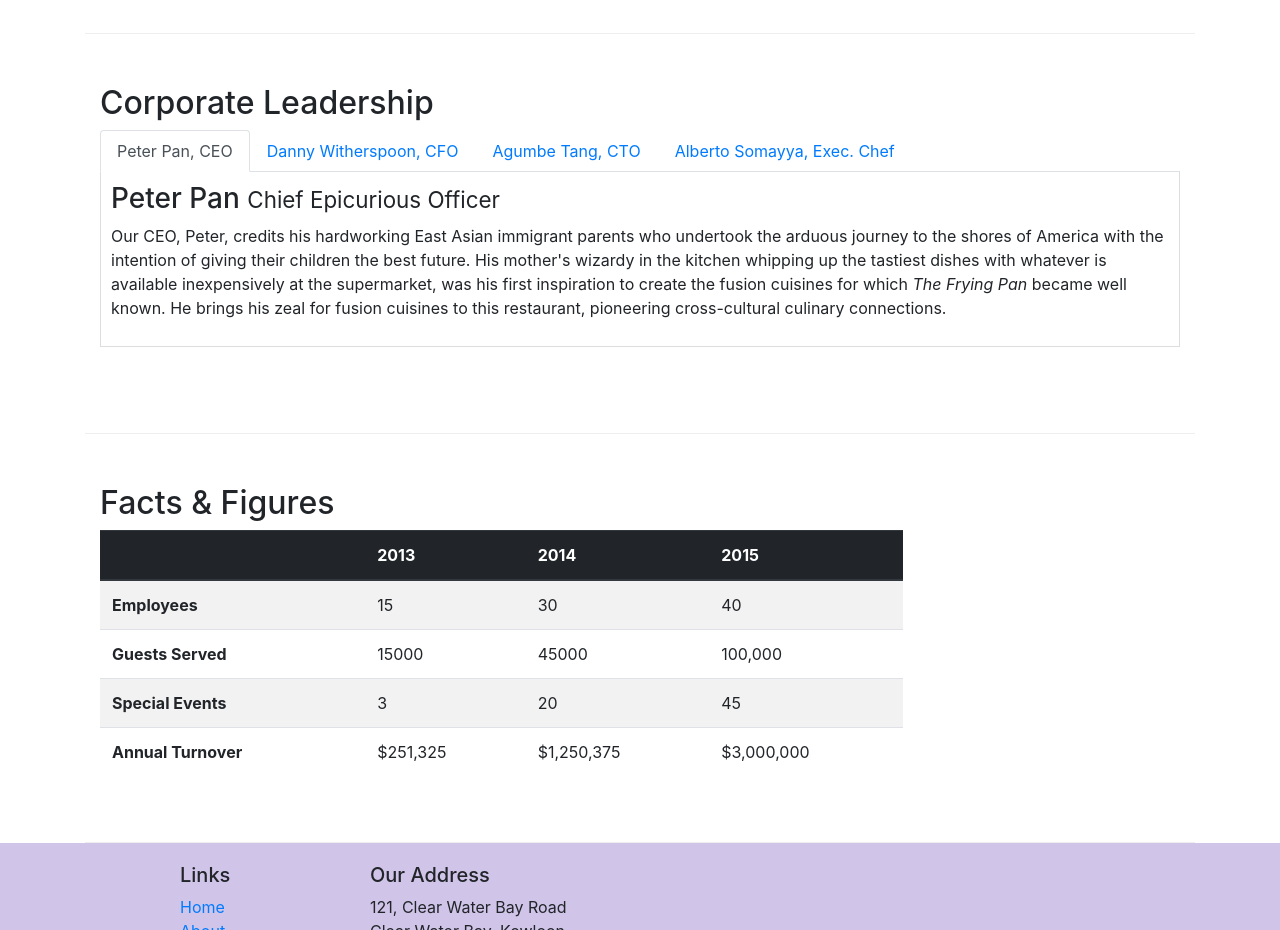
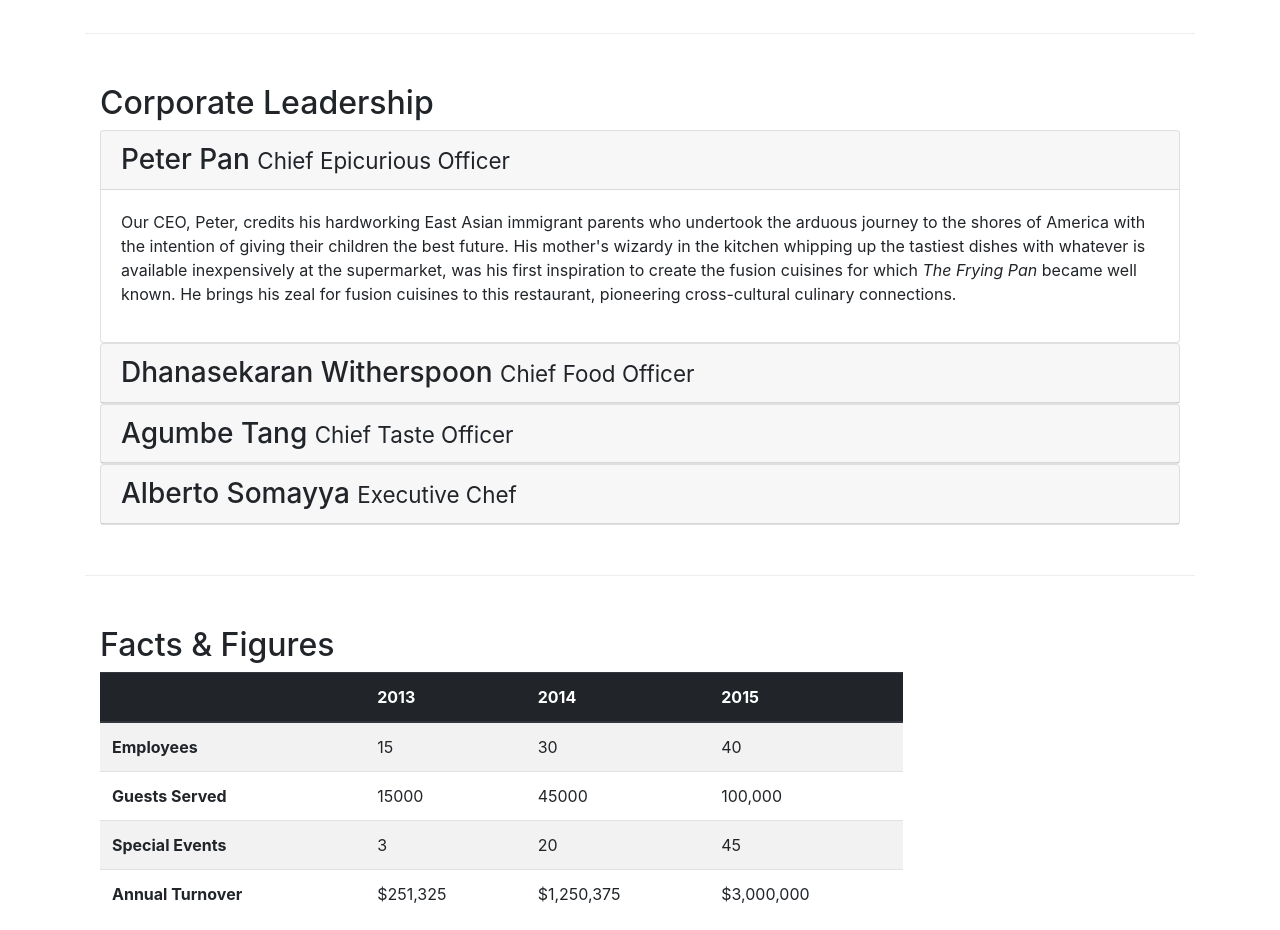
Before and after one commit to aneeshgarg1998/bootstrap-exercise, a website: page aboutus.html in a window 1280 px wide. Shown: the part 960-1890 px from the top of the page. Drawn offline with nearby package versions, Linux system fonts and the light colour scheme.

Commit message:
Accordian

```diff
--- a/aboutus.html
+++ b/aboutus.html
@@ -102,36 +102,46 @@
         <div class="row row-content">
             <div class="col-12">
                 <h2>Corporate Leadership</h2>
-                <ul class="nav nav-tabs">
-                    <li class="nav-item">
-                        <a class="nav-link active" role="tab" data-toggle="tab" href="#peter">Peter Pan, CEO</a>
-                    </li>
-                    <li class="nav-item">
-                        <a class="nav-link" role="tab" data-toggle="tab" href="#danny">Danny Witherspoon, CFO</a>
-                    </li>
-                    <li class="nav-item">
-                        <a class="nav-link" role="tab" data-toggle="tab" href="#agumbe">Agumbe Tang, CTO</a>
-                    </li>
-                    <li class="nav-item">
-                        <a class="nav-link" role="tab" data-toggle="tab" href="#alberto">Alberto Somayya, Exec. Chef</a>
-                    </li>
-                </ul>
-                <div class="tab-content">
-                    <div role="tabpanel" class="tab-pane fade show active" id="peter">
-                        <h3>Peter Pan <small>Chief Epicurious Officer</small></h3>
-                        <p class="d-none d-sm-block">Our CEO, Peter, credits his hardworking East Asian immigrant parents who undertook the arduous journey to the shores of America with the intention of giving their children the best future. His mother's wizardy in the kitchen whipping up the tastiest dishes with whatever is available inexpensively at the supermarket, was his first inspiration to create the fusion cuisines for which <em>The Frying Pan</em> became well known. He brings his zeal for fusion cuisines to this restaurant, pioneering cross-cultural culinary connections.</p>
+                <div id="accordian">
+                    <div class="card">
+                        <div class="card-header" role="tab" id="peterhead">
+                            <h3 class="mb-0">
+                                <a data-toggle="collapse" data-target="#peter">Peter Pan <small>Chief Epicurious Officer</small></a>
+                            </h3>
+                        </div>
+                        <div class="card-body collapse show" id="peter" data-parent="#accordian">
+                            <p class="d-none d-sm-block">Our CEO, Peter, credits his hardworking East Asian immigrant parents who undertook the arduous journey to the shores of America with the intention of giving their children the best future. His mother's wizardy in the kitchen whipping up the tastiest dishes with whatever is available inexpensively at the supermarket, was his first inspiration to create the fusion cuisines for which <em>The Frying Pan</em> became well known. He brings his zeal for fusion cuisines to this restaurant, pioneering cross-cultural culinary connections.</p>
+                        </div>
                     </div>
-                    <div role="tabpanel" class="tab-pane fade" id="danny">
-                        <h3>Dhanasekaran Witherspoon <small>Chief Food Officer</small></h3>
-                        <p class="d-none d-sm-block">Our CFO, Danny, as he is affectionately referred to by his colleagues, comes from a long established family tradition in farming and produce. His experiences growing up on a farm in the Australian outback gave him great appreciation for varieties of food sources. As he puts it in his own words, <em>Everything that runs, wins, and everything that stays, pays!</em></p>
+                    <div class="card">
+                        <div class="card-header" role="tab" id="dannyhead">
+                            <h3 class="mb-0">
+                                <a data-toggle="collapse" data-target="#danny">Dhanasekaran Witherspoon <small>Chief Food Officer</small></a>
+                            </h3>
+                        </div>
+                        <div class="card-body collapse" id="danny" data-parent="#accordian">
+                            <p class="d-none d-sm-block">Our CFO, Danny, as he is affectionately referred to by his colleagues, comes from a long established family tradition in farming and produce. His experiences growing up on a farm in the Australian outback gave him great appreciation for varieties of food sources. As he puts it in his own words, <em>Everything that runs, wins, and everything that stays, pays!</em></p>
+                        </div>
                     </div>
-                    <div role="tabpanel" class="tab-pane fade" id="agumbe">
-                        <h3>Agumbe Tang <small>Chief Taste Officer</small></h3>
-                        <p class="d-none d-sm-block">Blessed with the most discerning gustatory sense, Agumbe, our CTO, personally ensures that every dish that we serve meets his exacting tastes. Our chefs dread the tongue lashing that ensues if their dish does not meet his exacting standards. He lives by his motto, <em>You click only if you survive my lick.</em></p>
+                    <div class="card">
+                        <div class="card-header" role="tab" id="agumbehead">
+                            <h3 class="mb-0">
+                                <a data-toggle="collapse" data-target="#agumbe">Agumbe Tang <small>Chief Taste Officer</small></a>
+                            </h3>
+                        </div>
+                        <div class="card-body collapse" id="agumbe" data-parent="#accordian">
+                            <p class="d-none d-sm-block">Blessed with the most discerning gustatory sense, Agumbe, our CTO, personally ensures that every dish that we serve meets his exacting tastes. Our chefs dread the tongue lashing that ensues if their dish does not meet his exacting standards. He lives by his motto, <em>You click only if you survive my lick.</em></p>
+                        </div>
                     </div>
-                    <div role="tabpanel" class="tab-pane fade" id="alberto">
-                        <h3>Alberto Somayya <small>Executive Chef</small></h3>
-                        <p class="d-none d-sm-block">Award winning three-star Michelin chef with wide International experience having worked closely with whos-who in the culinary world, he specializes in creating mouthwatering Indo-Italian fusion experiences. He says, <em>Put together the cuisines from the two craziest cultures, and you get a winning hit! Amma Mia!</em></p>
+                    <div class="card">
+                        <div class="card-header" role="tab" id="albertohead">
+                            <h3 class="mb-0">
+                                <a data-toggle="collapse" data-target="#alberto">Alberto Somayya <small>Executive Chef</small></a>
+                            </h3>
+                        </div>
+                        <div class="card-body collapse" id="alberto" data-parent="#accordian">
+                            <p class="d-none d-sm-block">Award winning three-star Michelin chef with wide International experience having worked closely with whos-who in the culinary world, he specializes in creating mouthwatering Indo-Italian fusion experiences. He says, <em>Put together the cuisines from the two craziest cultures, and you get a winning hit! Amma Mia!</em></p>
+                        </div>
                     </div>
                 </div>
             </div>
```
